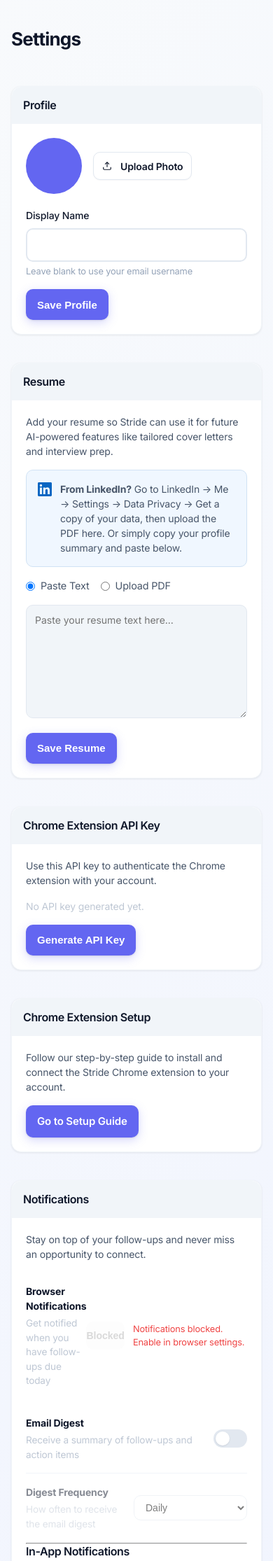
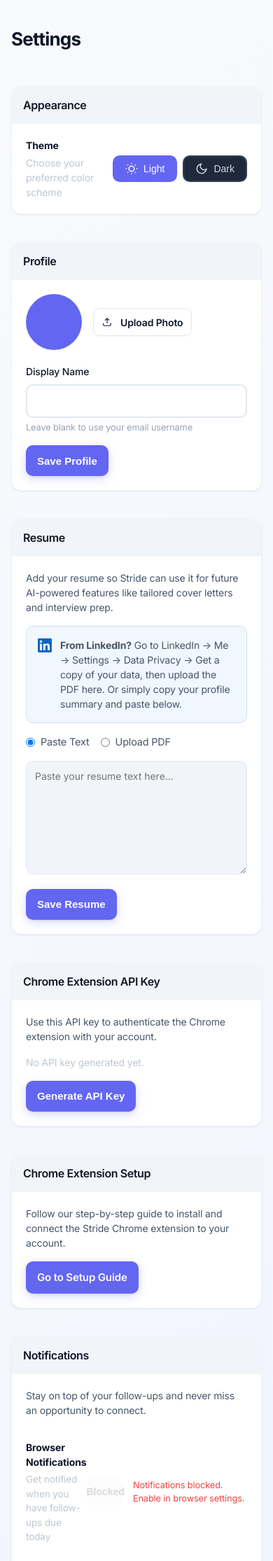
Before and after one commit to mvicenzino/job-tracker, a Python web app: template src/web/templates/settings.html in a window 390 px wide. Shown: the part 64-2294 px from the top of the page at 70% size. Run offline with Jinja, Linux system fonts and the light colour scheme; the template is opened without the code that fills it, so the values that code supplies are empty.

Commit message:
Add theme toggle to Settings page
- New Appearance section at top of Settings
- Light/Dark toggle buttons
- Works on desktop and mobile
- Syncs with existing theme system

```diff
--- a/src/web/templates/settings.html
+++ b/src/web/templates/settings.html
@@ -8,6 +8,43 @@
 </div>
 
 <div class="settings-grid">
+    <!-- Appearance Section -->
+    <div class="card" id="appearance">
+        <div class="card-header">
+            <h2>Appearance</h2>
+        </div>
+        <div class="card-body">
+            <div class="appearance-setting">
+                <div class="appearance-setting-info">
+                    <strong>Theme</strong>
+                    <p class="text-muted">Choose your preferred color scheme</p>
+                </div>
+                <div class="theme-toggle-buttons">
+                    <button type="button" class="theme-btn" data-theme="light" id="themeLightBtn">
+                        <svg width="18" height="18" viewBox="0 0 24 24" fill="none" stroke="currentColor" stroke-width="2">
+                            <circle cx="12" cy="12" r="5"/>
+                            <line x1="12" y1="1" x2="12" y2="3"/>
+                            <line x1="12" y1="21" x2="12" y2="23"/>
+                            <line x1="4.22" y1="4.22" x2="5.64" y2="5.64"/>
+                            <line x1="18.36" y1="18.36" x2="19.78" y2="19.78"/>
+                            <line x1="1" y1="12" x2="3" y2="12"/>
+                            <line x1="21" y1="12" x2="23" y2="12"/>
+                            <line x1="4.22" y1="19.78" x2="5.64" y2="18.36"/>
+                            <line x1="18.36" y1="5.64" x2="19.78" y2="4.22"/>
+                        </svg>
+                        Light
+                    </button>
+                    <button type="button" class="theme-btn" data-theme="dark" id="themeDarkBtn">
+                        <svg width="18" height="18" viewBox="0 0 24 24" fill="none" stroke="currentColor" stroke-width="2">
+                            <path d="M21 12.79A9 9 0 1 1 11.21 3 7 7 0 0 0 21 12.79z"/>
+                        </svg>
+                        Dark
+                    </button>
+                </div>
+            </div>
+        </div>
+    </div>
+
     <!-- Profile Section -->
     <div class="card" id="profile">
         <div class="card-header">
@@ -387,6 +424,37 @@ document.addEventListener('DOMContentLoaded', function() {
             freqRow.style.opacity = this.checked ? '1' : '0.5';
         });
     }
+
+    // Theme toggle
+    var lightBtn = document.getElementById('themeLightBtn');
+    var darkBtn = document.getElementById('themeDarkBtn');
+    var themeColorMeta = document.getElementById('theme-color-meta');
+
+    function updateThemeButtons() {
+        var isDark = document.documentElement.getAttribute('data-theme') === 'dark';
+        if (isDark) {
+            darkBtn.classList.add('active');
+            lightBtn.classList.remove('active');
+        } else {
+            lightBtn.classList.add('active');
+            darkBtn.classList.remove('active');
+        }
+    }
+
+    function setTheme(theme) {
+        document.documentElement.setAttribute('data-theme', theme);
+        localStorage.setItem('stride-theme', theme);
+        if (themeColorMeta) {
+            themeColorMeta.content = theme === 'dark' ? '#1e293b' : '#6366f1';
+        }
+        updateThemeButtons();
+    }
+
+    if (lightBtn && darkBtn) {
+        updateThemeButtons();
+        lightBtn.addEventListener('click', function() { setTheme('light'); });
+        darkBtn.addEventListener('click', function() { setTheme('dark'); });
+    }
 });
 </script>
 
@@ -395,6 +463,54 @@ document.addEventListener('DOMContentLoaded', function() {
     display: grid;
     gap: var(--space-6);
     max-width: 800px;
+}
+
+/* Appearance section */
+.appearance-setting {
+    display: flex;
+    justify-content: space-between;
+    align-items: center;
+    gap: var(--space-4);
+}
+
+.appearance-setting-info strong {
+    display: block;
+    margin-bottom: var(--space-1);
+}
+
+.theme-toggle-buttons {
+    display: flex;
+    gap: var(--space-2);
+}
+
+.theme-btn {
+    display: inline-flex;
+    align-items: center;
+    gap: var(--space-2);
+    padding: var(--space-2) var(--space-4);
+    border: 2px solid var(--color-border);
+    border-radius: var(--radius);
+    background: var(--color-surface);
+    color: var(--color-text-secondary);
+    font-size: 0.875rem;
+    font-weight: 500;
+    cursor: pointer;
+    transition: all var(--transition-fast);
+}
+
+.theme-btn:hover {
+    border-color: var(--color-primary);
+    color: var(--color-text);
+}
+
+.theme-btn.active {
+    border-color: var(--color-primary);
+    background: var(--color-primary);
+    color: white;
+}
+
+.theme-btn.active svg {
+    stroke: white;
 }
 
 /* Profile section */
```
